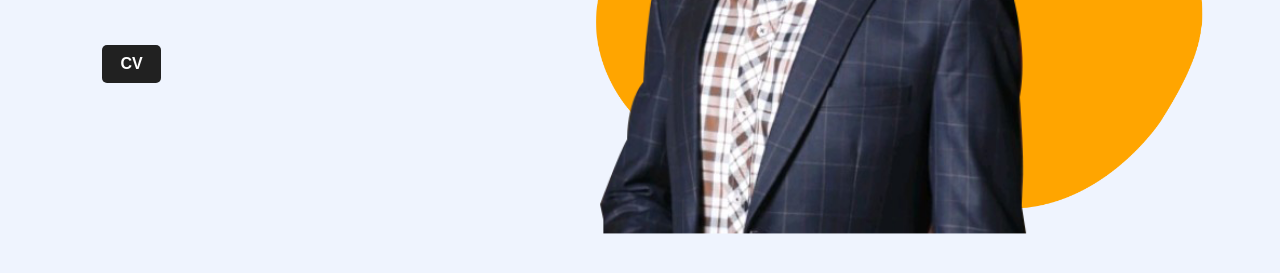
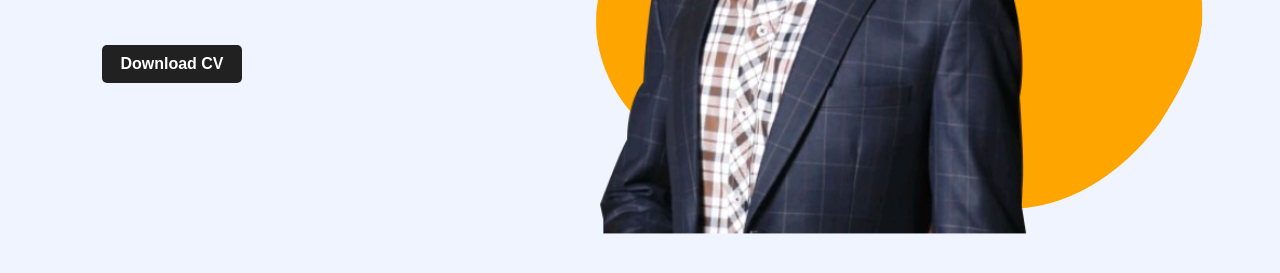
Before and after one commit to usama0317/my-personal-portfolio, a plain HTML site: page index.html in a window 1280 px wide. Shown: the part 519-792 px from the top of the page. Drawn offline with Linux system fonts and the light colour scheme.

Commit message:
updated cv

```diff
--- a/index.html
+++ b/index.html
@@ -23,7 +23,7 @@
         <h1>I' Am Mohammad <span>Usama</span></h1>
         <p>Lorem ipsum dolor sit amet consectetur adipisicing elit. Molestiae rem <br> blanditiis pariatur magnam necessitatibus illum voluptas perferendis ut ullam quisquam?</p>
         <br>
-        <a href="#">CV</a>
+        <a href="#">Download CV</a>
         </div>
         <div class="images">
             <img src="./images/shape.png" class="shape">
```
